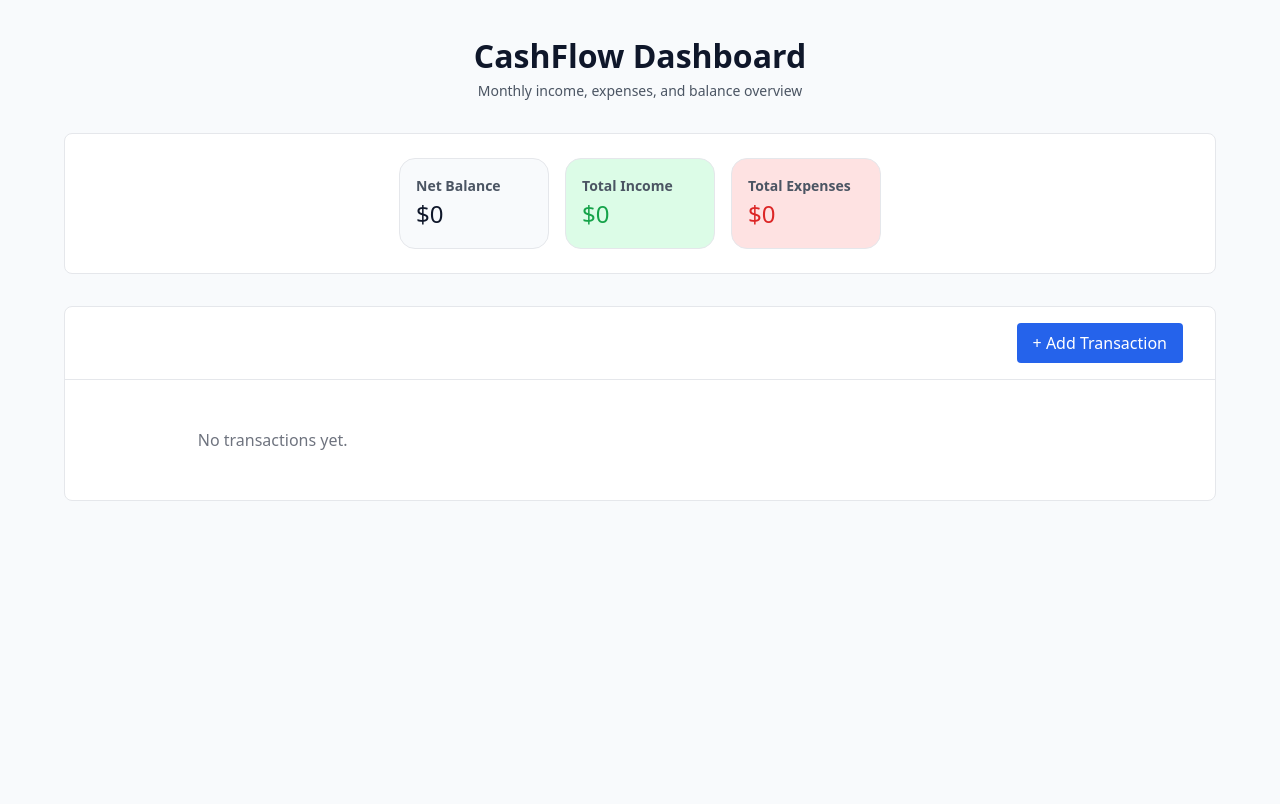
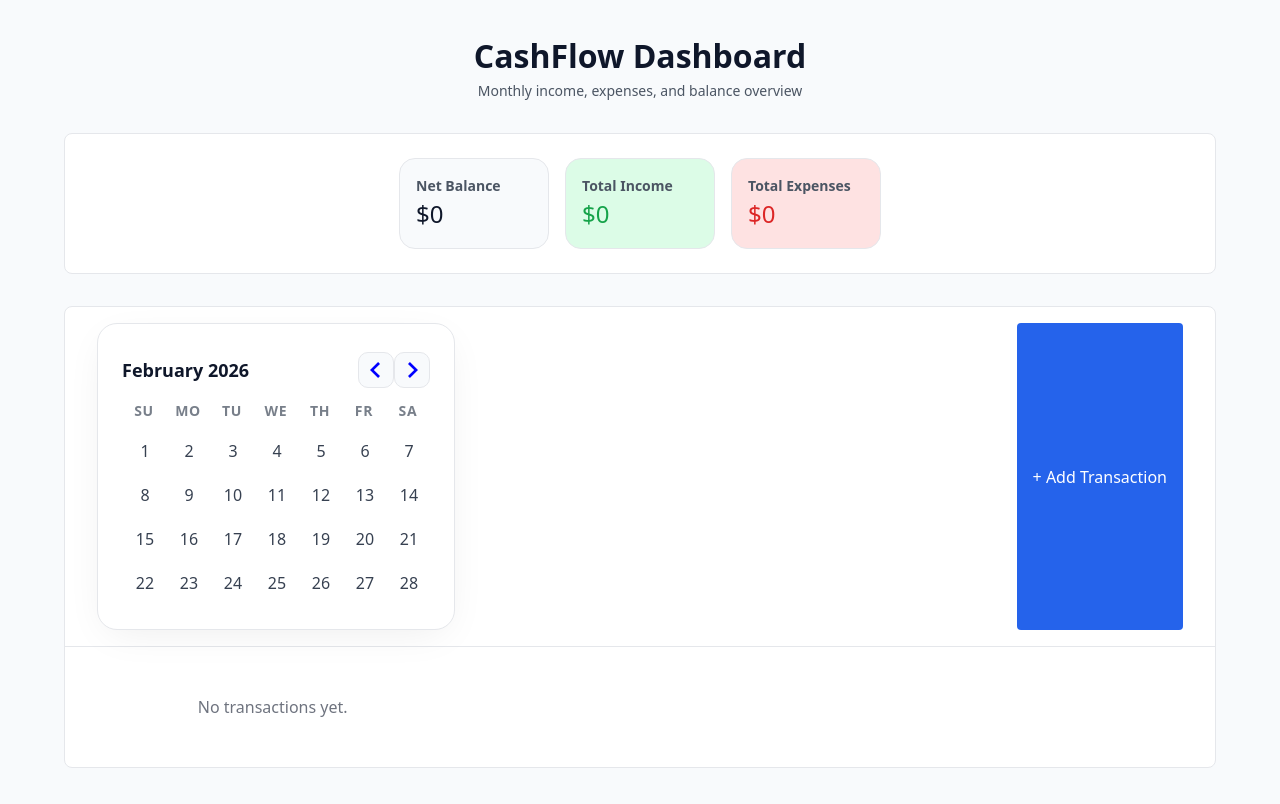
Before and after one commit to Brijsunil2/cashflow-simulator, a React (Vite) app in the folder frontend/: page / in a window 1280 px wide. Shown: the top 804 px of the page. Built offline with nearby package versions, Linux system fonts and the light colour scheme.

Commit message:
feat: add date range picker for transacations

```diff
--- a/frontend/package.json
+++ b/frontend/package.json
@@ -13,6 +13,7 @@
   },
   "dependencies": {
     "react": "^19.2.0",
+    "react-day-picker": "^9.13.2",
     "react-dom": "^19.2.0",
     "react-icons": "^5.5.0",
     "uuid": "^13.0.0"
@@ -24,7 +25,7 @@
     "@types/react": "^19.2.5",
     "@types/react-dom": "^19.2.3",
     "@vitejs/plugin-react": "^5.1.1",
-    "eslint": "^9.39.1",
+    "eslint": "^10.0.1",
     "eslint-plugin-react-hooks": "^7.0.1",
     "eslint-plugin-react-refresh": "^0.4.24",
     "globals": "^16.5.0",
--- /dev/null
+++ b/frontend/src/components/DateRange/DateRange.jsx
@@ -0,0 +1,53 @@
+import "./DateRange.scss";
+import { DayPicker } from "react-day-picker";
+import "react-day-picker/style.css";
+import { useState } from "react";
+
+const DateRangePicker = ({ onChange }) => {
+  const [range, setRange] = useState();
+
+  const handleSelect = (selectedRange, selectedDay) => {
+    let newRange = selectedRange;
+
+    // Check if the user clicked an already selected day boundary and toggle it off
+    if (range && selectedDay) {
+      const isFrom = range.from && selectedDay.getTime() === range.from.getTime();
+      const isTo = range.to && selectedDay.getTime() === range.to.getTime();
+
+      if (isFrom && range.to) {
+        // Toggle 'from' off, keep 'to' (which becomes the new 'from')
+        newRange = { from: range.to, to: undefined };
+      } else if (isTo && range.from) {
+        // Toggle 'to' off, keep 'from'
+        newRange = { from: range.from, to: undefined };
+      } else if (isFrom && !range.to) {
+        // Toggle 'from' off when there's no 'to'
+        newRange = undefined;
+      }
+    }
+
+    setRange(newRange);
+
+    if (newRange?.from && newRange?.to) {
+      onChange({
+        from: newRange.from,
+        to: newRange.to,
+      });
+    } else {
+      // If we unselected everything or have incomplete range, optionally trigger onChange with null or similar if the parent needs to know.
+      // Currently, it seems we only trigger onChange when we have both dates.
+    }
+  };
+
+  return (
+    <div className="custom-date-range-container">
+      <DayPicker
+        mode="range"
+        selected={range}
+        onSelect={handleSelect}
+      />
+    </div>
+  );
+};
+
+export default DateRangePicker;
--- /dev/null
+++ b/frontend/src/components/DateRange/DateRange.scss
@@ -0,0 +1,114 @@
+@use "../../styles/abstracts/colors" as colors;
+@use "../../styles/abstracts/typography" as typography;
+@use "../../styles/abstracts/spacing" as spacing;
+
+/* Premium Modern Aesthetic Customization for react-day-picker v9 */
+.custom-date-range-container {
+  display: inline-flex;
+
+
+  .rdp-root {
+    /* Base Styling */
+    font-family: typography.$font-primary;
+    background: colors.$color-surface;
+    border-radius: 20px;
+    padding: spacing.$space-5;
+    box-shadow: 0 10px 40px -10px rgba(0,0,0,0.08);
+    border: 1px solid colors.$color-border;
+    margin: 0;
+
+    /* Customizing internal elements */
+    .rdp-month_caption {
+      font-weight: typography.$weight-semibold;
+      color: colors.$color-text-primary;
+      font-size: typography.$font-lg;
+    }
+
+    .rdp-weekday {
+      color: colors.$color-text-secondary;
+      font-weight: typography.$weight-semibold;
+      font-size: typography.$font-sm;
+      text-transform: uppercase;
+      letter-spacing: 0.05em;
+    }
+
+    /* Modern Buttons */
+    .rdp-button_previous,
+    .rdp-button_next {
+      background-color: colors.$color-bg;
+      border: 1px solid colors.$color-gray-200;
+      border-radius: 10px;
+      color: colors.$color-gray-600;
+      transition: all 0.2s ease;
+
+      &:hover:not(:disabled) {
+        background-color: colors.$color-gray-100;
+        color: colors.$color-text-primary;
+        border-color: colors.$color-gray-300;
+        transform: translateY(-1px);
+        box-shadow: 0 2px 4px rgba(0,0,0,0.05);
+      }
+
+      &:active:not(:disabled) {
+        transform: translateY(0);
+      }
+    }
+
+    /* Day Button Styles & Hover */
+    .rdp-day_button {
+      font-weight: typography.$weight-medium;
+      color: colors.$color-gray-700;
+      font-size: typography.$font-md;
+      transition: all 0.2s cubic-bezier(0.4, 0, 0.2, 1);
+
+      &:hover:not([disabled]):not(.rdp-selected) {
+        background-color: colors.$color-gray-100;
+        color: colors.$color-text-primary;
+        transform: scale(1.05);
+      }
+    }
+
+    /* Make the selected days in the range use primary color */
+    .rdp-selected .rdp-day_button {
+      border: 2px solid colors.$color-primary-600;
+    }
+
+    .rdp-range_start .rdp-day_button,
+    .rdp-range_end .rdp-day_button {
+      background-color: colors.$color-primary-600;
+      color: colors.$color-surface;
+      box-shadow: 0 4px 12px -2px colors.$color-primary-300;
+      transform: scale(1.05);
+      font-weight: typography.$weight-semibold;
+      z-index: 10;
+      border-color: colors.$color-primary-600;
+
+      &:hover {
+        background-color: colors.$color-primary-700;
+      }
+    }
+
+    .rdp-range_start {
+      background: linear-gradient(90deg, transparent 50%, colors.$color-primary-50 50%);
+    }
+
+    .rdp-range_end {
+      background: linear-gradient(90deg, colors.$color-primary-50 50%, transparent 50%);
+    }
+
+    .rdp-range_middle {
+      background-color: colors.$color-primary-50;
+
+      .rdp-day_button {
+        color: colors.$color-primary-800;
+        border-radius: 0;
+        font-weight: typography.$weight-medium;
+        border: none;
+      }
+    }
+
+    .rdp-today {
+      color: colors.$color-primary-700;
+    }
+  }
+}
--- a/frontend/src/components/TransactionList/TransactionList.scss
+++ b/frontend/src/components/TransactionList/TransactionList.scss
@@ -48,6 +48,7 @@
     grid-template-columns: 2fr 1fr auto;
     align-items: center;
     cursor: pointer;
+    padding: 0.5rem 0;
   }
 
   &__name {
--- a/frontend/src/logic/budgetSelector.js
+++ b/frontend/src/logic/budgetSelector.js
@@ -59,3 +59,15 @@ export const selectSortedTransactions = (state) => {
     (a, b) => new Date(b.date) - new Date(a.date)
   );
 };
+
+export const selectTransactionsByDateRange = (state, from, to) => {
+  const start = new Date(from);
+  const end = new Date(to);
+
+  return [...state.transactions]
+    .filter((transaction) => {
+      const d = new Date(transaction.date);
+      return d >= start && d <= end;
+    })
+    .sort((a, b) => new Date(b.date) - new Date(a.date));
+};
--- a/frontend/src/pages/Dashboard/Dashboard.jsx
+++ b/frontend/src/pages/Dashboard/Dashboard.jsx
@@ -7,6 +7,7 @@ import TransactionList from "../../components/TransactionList/TransactionList";
 import { selectSummary, selectSortedTransactions } from "../../logic/budgetSelector";
 import Popup from "../../components/Popup/Popup";
 import { testTransactions } from "../../test/testTransactions";
+import DateRange from "../../components/DateRange/DateRange"
 
 const initialState = {
   userId: "user123",
@@ -37,7 +38,8 @@ const Dashboard = () => {
 
         <section className="dashboard__content">
           <div className="dashboard__subheader">
-            <button className="" onClick={() => setIsPopupOpen(true)}>
+            <DateRange />
+            <button className="add-transaction-btn" onClick={() => setIsPopupOpen(true)}>
               + Add Transaction
             </button>
           </div>
@@ -63,8 +65,7 @@ const Dashboard = () => {
           <div className="dashboard__content-body">
             {state.transactions.length > 0 && (
               <div className="dashboard_charts">
-                {/* <div className="dashboard__charts--pie-chart">Pie Chart</div>
-                <div className="dashboard__charts--line-graph">Line Graph</div> */}
+                {/* <div className="dashboard__charts--pie-chart">Pie Chart</div> */}
               </div>
             )}
 
--- a/frontend/src/pages/Dashboard/Dashboard.scss
+++ b/frontend/src/pages/Dashboard/Dashboard.scss
@@ -4,9 +4,6 @@
 @use "../../styles/abstracts/breakpoints" as *;
 @use "sass:map";
 
-/**
- * Dashboard root
- */
 .dashboard {
   display: flex;
   flex-direction: column;
@@ -14,7 +11,7 @@
   margin-top: 2rem;
   margin-bottom: 200px;
 
-  button {
+  .add-transaction-btn {
     background-color: $color-primary-600;
     color: #fff;
     border: none;
```
Also changed, not shown: 1 other file (tests, documents, lock files or other folders).
